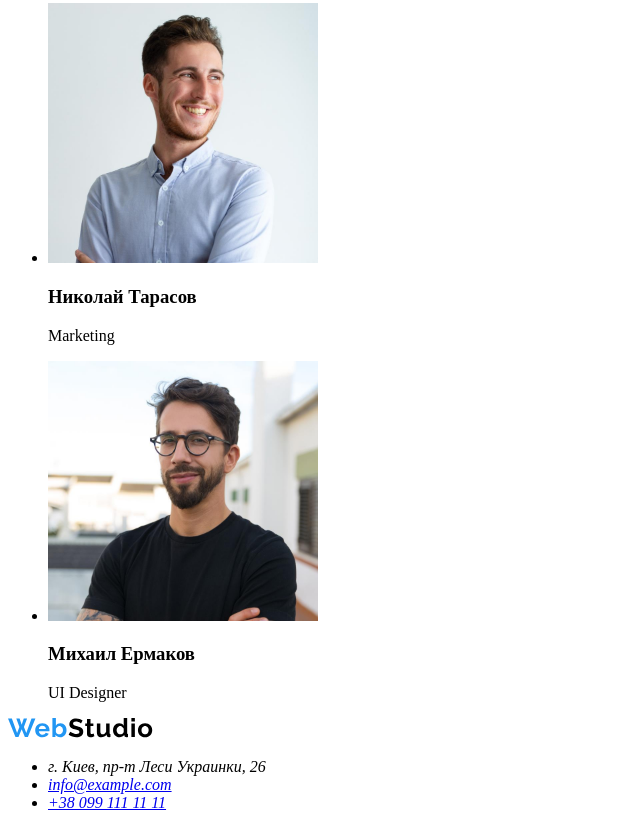
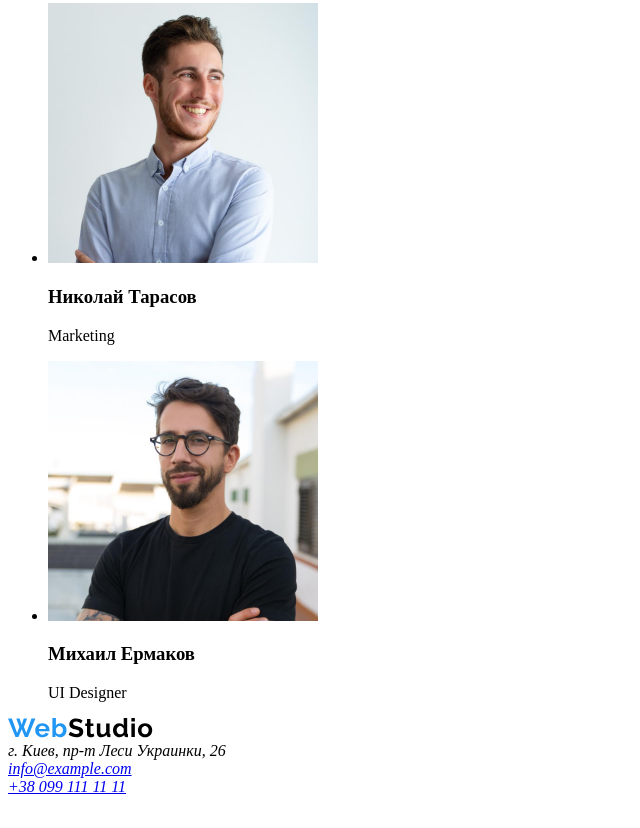
Before and after one commit to nadiakhoptiuk/goit-markup-hw-01, a plain HTML site: page index.html in a window 1280 px wide. Shown: the part 2339-3167 px from the top of the page, without its empty margins (0-640 px from the left). After the commit the page ends 3143 px from the top, so only its background shows below. Drawn offline with Linux system fonts and the light colour scheme.

Commit message:
Добавляет ссылку на домашнюю страницу, и изменяет содержимое тега address

```diff
--- a/index.html
+++ b/index.html
@@ -12,13 +12,13 @@
         <!-- Main navigation -->
         <nav>
             <!-- Logotype -->
-            <a href="/">
+            <a href="./index.html">
                 <img src="./images/logo.svg" alt="Логотип компании">
             </a>
 
             <!-- Navigation list -->
             <ul>
-                <li><a href="/">Студия</a></li>
+                <li><a href="./index.html">Студия</a></li>
                 <li><a href="">Портфолио</a></li>
                 <li><a href="">Контакты</a></li>
             </ul>
@@ -103,11 +103,9 @@
         <a href="/"><img src="./images/logo.svg" alt="Логотип компании"></a>
         <!-- Address and contacts -->
         <address>
-            <ul>
-                <li>г. Киев, пр-т Леси Украинки, 26</li>
-                <li><a href="mailto:info@example.com">info@example.com</a></li>
-                <li><a href="tel:+380991111111">+38 099 111 11 11</a></li>
-            </ul>
+            г. Киев, пр-т Леси Украинки, 26 <br>
+            <a href="mailto:info@example.com">info@example.com</a><br>
+            <a href="tel:+380991111111">+38 099 111 11 11</a>
         </address>
     </footer>
 </body>
```
